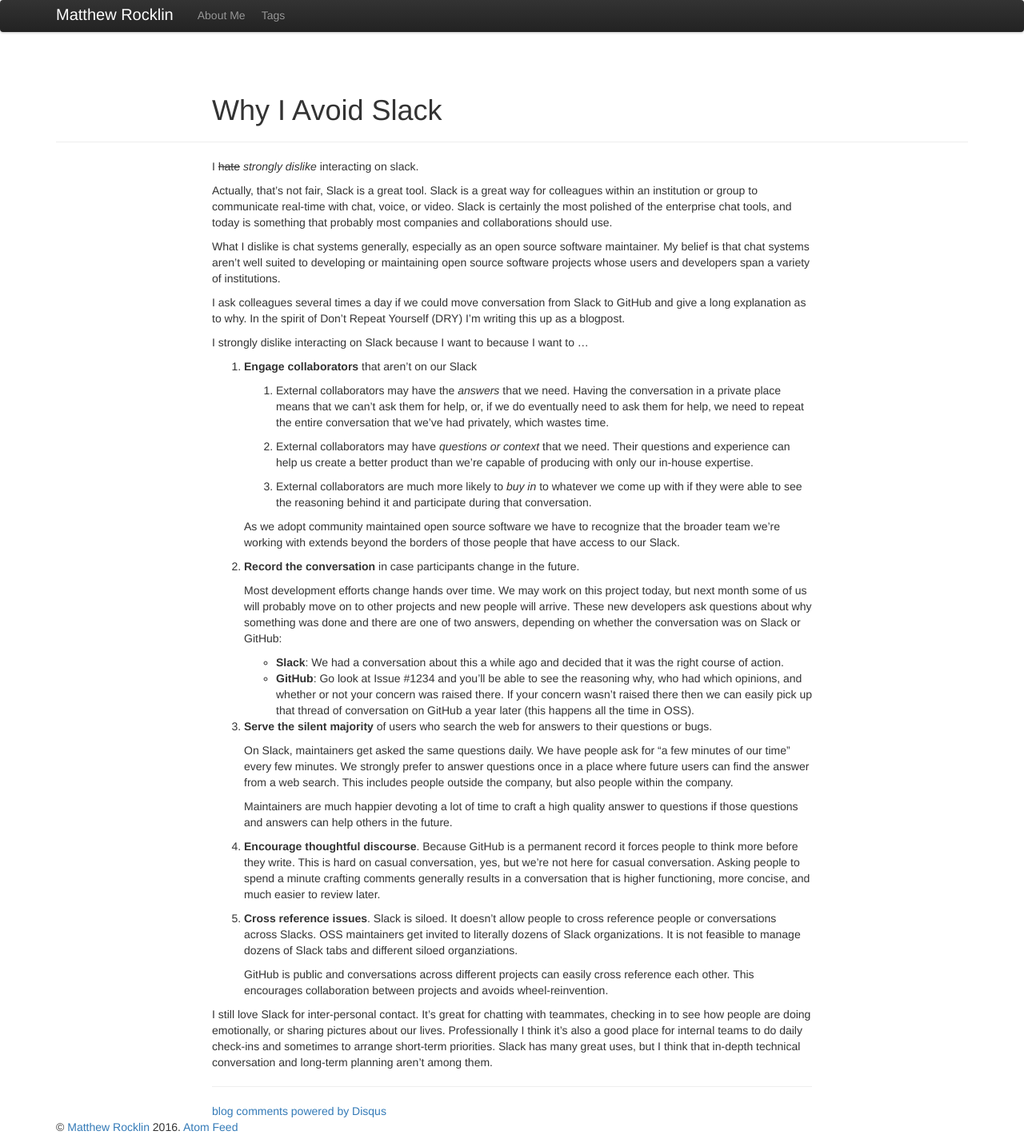
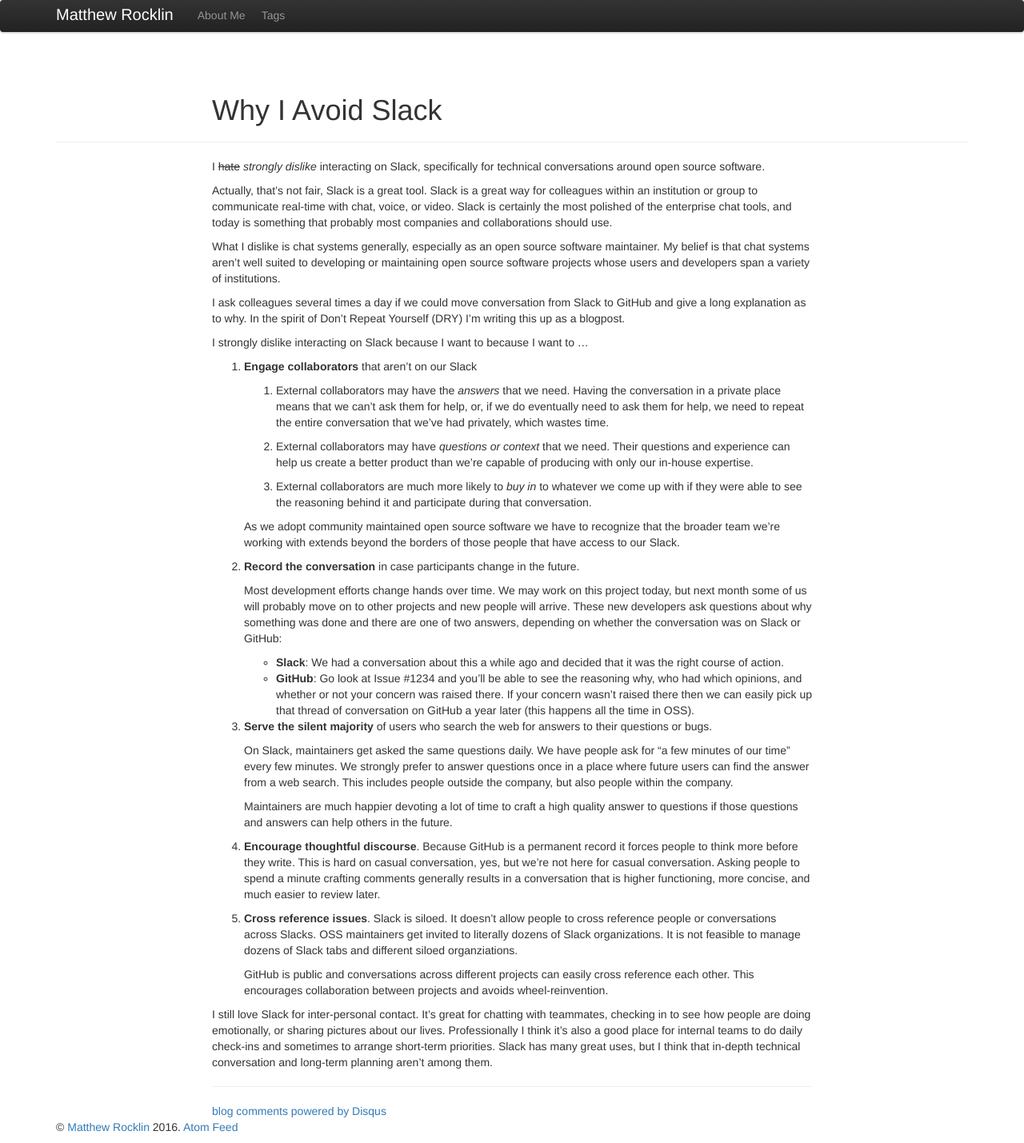
Before and after one commit to besyskymnbk/blog, a Jekyll site: the page built from _posts/work/2019-02-27-slack-github.md, in a window 1280 px wide. Shown: the whole page at 80% size. Built offline with Jekyll 4.4.1, drawn with Linux system fonts in a browser that asks for light colours; comment, search, counter and statistics services are not loaded.

Commit message:
qualify hate

```diff
--- a/_posts/work/2019-02-27-slack-github.md
+++ b/_posts/work/2019-02-27-slack-github.md
@@ -8,7 +8,8 @@ theme: twitter
 {% include JB/setup %}
 
 
-I ~~hate~~  *strongly dislike* interacting on slack.
+I ~~hate~~  *strongly dislike* interacting on Slack, specifically for technical
+conversations around open source software.
 
 Actually, that's not fair, Slack is a great tool.  Slack is a great way for
 colleagues within an institution or group to communicate real-time with chat,
```
